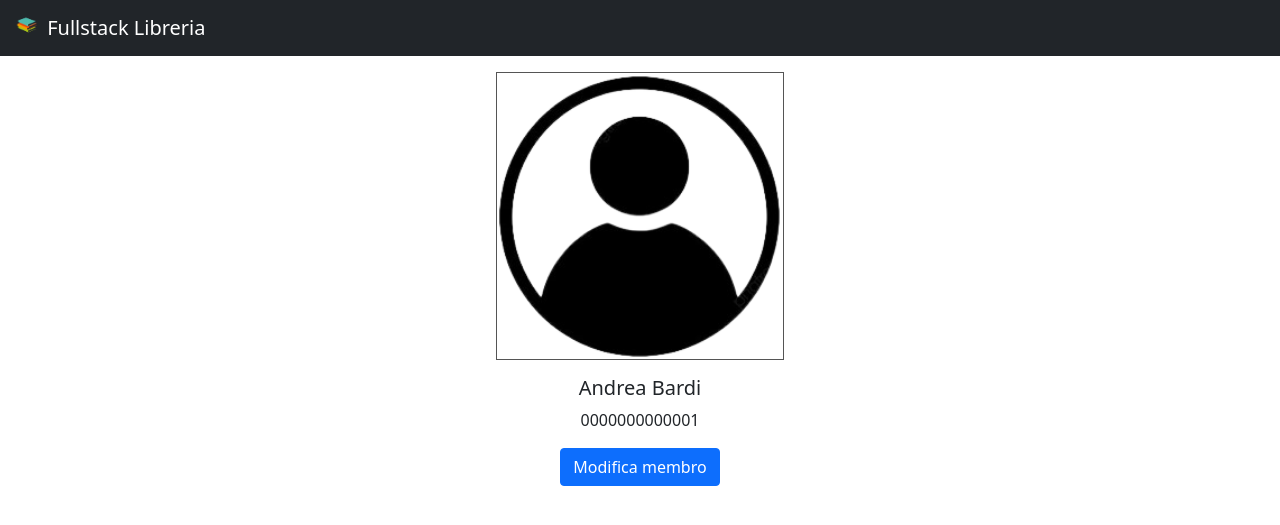
After one commit to andbar27/provaLibreria, a Django app: a page that uses libreria/templates/libreria/membro.html in a window 1280 px wide. The commit adds this page. Shown: the top 525 px of the page. Run offline with Django 5.2, Linux system fonts and the light colour scheme.

Commit message:
added modify member and details member

```diff
--- a/libreria/models.py
+++ b/libreria/models.py
@@ -11,7 +11,6 @@ class Libro(models.Model):
     author = models.CharField(max_length=40)
     is_borrowed = models.BooleanField(default=False)
     is_expired = models.BooleanField(default=False)
-    membro = None
 
     def __str__(self) -> str:
         return self.title
--- a/libreria/templates/libreria/add-member.html
+++ b/libreria/templates/libreria/add-member.html
@@ -22,7 +22,7 @@
 </style>
 
 <form method="post" enctype="multipart/form-data">
-    <input type="hidden" name="csrfmiddlewaretoken" value="dwAeWsuhg9gjBGWowzGBXY8GIyxpNLePrMGE9oUEMl60dBAhJeeeLkTsfeYhmA3i">
+    {% csrf_token %}
     <table>
         <p></p>
         <tr>
@@ -34,13 +34,13 @@
             <td>
                 <label for="id_member_id">Member id:</label>
             </td><td>
-                <input type="text" name="member_id" maxlength="13" required="" id="id_member_id">
+                <input type="text" name="member_id" maxlength="13" required="" id="id_member_id" value="{{ membro.member_id }}">
             </td>
         </tr><tr>
             <td>
                 <label for="id_name">Name:</label>
             </td><td>
-                <input type="text" name="name" maxlength="40" required="" id="id_name">
+                <input type="text" name="name" maxlength="40" required="" id="id_name" value="{{ membro.name }}">
             </td>
         </tr><tr>
             <td>
--- a/libreria/templates/libreria/list-members.html
+++ b/libreria/templates/libreria/list-members.html
@@ -18,7 +18,7 @@
                     <div class="card-body">
                         <h5 class="card-title">{{ membro.name }}</h5>
                         <p class="card-text">{{ membro.member_id }}</p>
-                        <a href="{% url 'home' %}" class="btn btn-primary">Lista Libri Membro</a>
+                        <a href="m{{ membro.member_id }}" class="btn btn-primary">Dettagli Membro</a>
                     </div>
                 </div>
             </div>
--- /dev/null
+++ b/libreria/templates/libreria/membro.html
@@ -0,0 +1,20 @@
+{% extends 'libreria/common.html'%}
+{% block content %}
+<center>
+    <div class="col-sm">
+        <p></p>
+        <div class="parent" style="width: 18rem;">
+                <img class="image1" src="../../static/libreria/membro.png">
+
+                <div class="card-body">
+                    <h5 class="card-title">{{ membro.name }}</h5>
+                    <p class="card-text">{{ membro.member_id }}</p>
+                    <a href="m{{ membro.member_id }}/modify" class="btn btn-primary">Modifica membro</a>
+                </div>
+                <!--QUI METTERE LISTA LIBRI IN PRESTITO-->
+            </div>
+        </div>
+    </div>
+</center>
+
+{% endblock %}
--- a/libreria/urls.py
+++ b/libreria/urls.py
@@ -13,3 +13,7 @@ urlpatterns = [
 for i in Libro.objects.all():
     urlpatterns.append(path(i.book_id, views.libro, {"book":i}, name=i.title.replace(" ","%20")))
     urlpatterns.append(path(i.book_id+"/modify", views.modifica_libro, {"book":i}, name=i.title.replace(" ","%20") + "-modify"))
+
+for j in Membro.objects.all():
+    urlpatterns.append(path("m"+j.member_id, views.membro, {"member":j}, name=j.name.replace(" ","%20")))
+    urlpatterns.append(path("m"+j.member_id+"/modify", views.modifica_membro, {"member":j}, name=j.name.replace(" ","%20") + "-modify"))
--- a/libreria/views.py
+++ b/libreria/views.py
@@ -13,12 +13,14 @@ def libreria(request):
 def lista_membri(request):
     libri = Libro.objects.all()
     membri = Membro.objects.all()
+    context = {'libri':libri, 'membri':membri}
     # 2°arg = percorso file  html
     # mettere file html in proj/app/templates/app
-    return render(request, 'libreria/list-members.html', {'libri':libri, 'membri':membri})
+    return render(request, 'libreria/list-members.html', context)
 
 def libro(request, book):
     membri = Membro.objects.all()
+    context = {'membri':membri, 'libro':book}
     if request.method == 'POST':
         if book.is_borrowed:
             book.is_borrowed = False
@@ -27,7 +29,13 @@ def libro(request, book):
             book.is_borrowed = True
             book.save()
 
-    return render(request, 'libreria/libro.html', {'libro':book})
+    return render(request, 'libreria/libro.html', context)
+
+def membro(request, member):
+    libri = Libro.objects.all()
+    context = {'membro':member, 'libri':libri}
+
+    return render(request, 'libreria/membro.html', context)
 
 def aggiungi_libro(request):
     context = {}
@@ -44,7 +52,6 @@ def aggiungi_libro(request):
     libri = Libro.objects.all()
     context['libri'] = libri
 
-    print(form)
     # 2°arg = percorso file  html
     # mettere file html in proj/app/templates/app
     return render(request, 'libreria/add-book.html', context)
@@ -65,7 +72,6 @@ def modifica_libro(request, book):
     context['libri'] = libri
     context['libro'] = book
 
-    print(form)
     # 2°arg = percorso file  html
     # mettere file html in proj/app/templates/app
     return render(request, 'libreria/add-book.html', context)
@@ -85,7 +91,26 @@ def aggiungi_membro(request):
     membri = Membro.objects.all()
     context['membri'] = membri
 
-    print(form)
     # 2°arg = percorso file  html
     # mettere file html in proj/app/templates/app
     return render(request, 'libreria/add-member.html', context)
+
+def modifica_membro(request, member):
+    context = {}
+    if request.method == 'POST':
+        form = MembroForm(request.POST, request.FILES, instance=member)
+        if form.is_valid():
+            form.save()
+            return redirect('home')  # Reindirizza alla home dopo l'inserimento
+    else:
+        form = MembroForm()
+
+    context['form'] = form
+
+    libri = Libro.objects.all()
+    context['libri'] = libri
+    context['membro'] = member
+
+    # 2°arg = percorso file  html
+    # mettere file html in proj/app/templates/app
+    return render(request, 'libreria/add-member.html', context)
```
Also changed, not shown: db.sqlite3.
